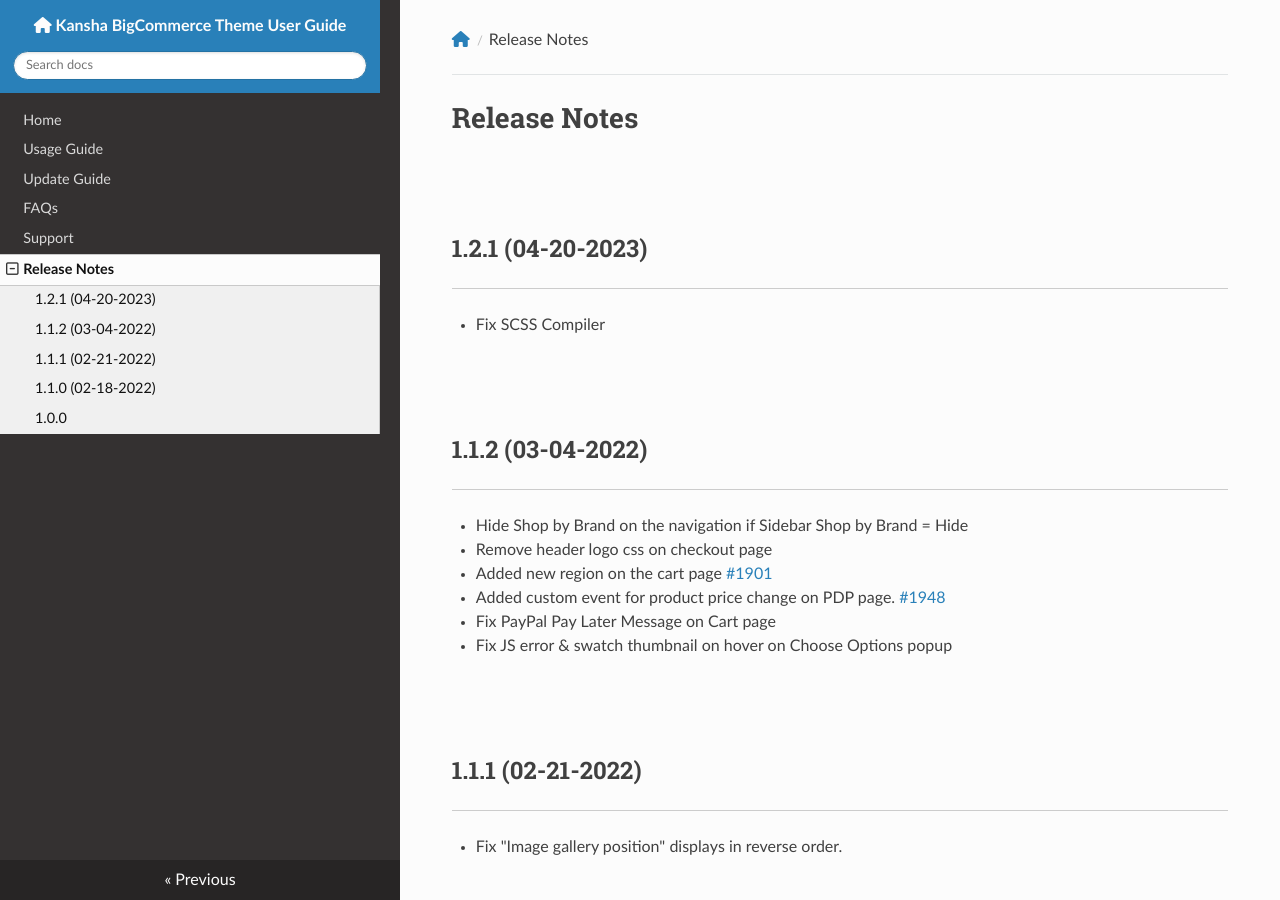
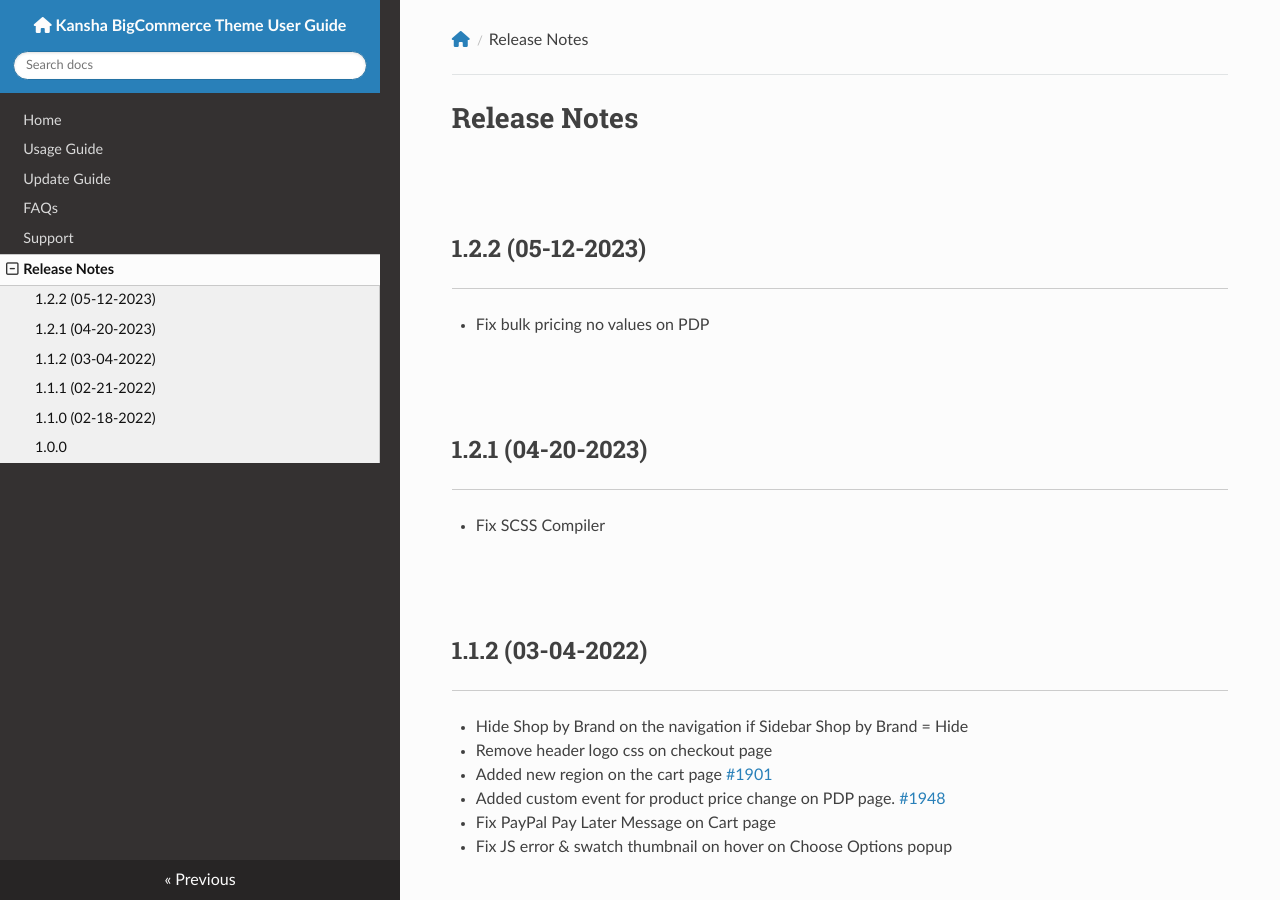
Before and after one commit to tvlgiao/bc-kansha-docs, an MkDocs documentation site: the page built from docs/changelog.md, in a window 1280 px wide and 900 px high. Built offline with MkDocs 1.6.1, drawn with Linux system fonts in a browser that asks for light colours; nearby versions of some CDN libraries.

Commit message:
Release 1.2.2

```diff
--- a/docs/changelog.md
+++ b/docs/changelog.md
@@ -1,4 +1,7 @@
 # Release Notes
+
+## 1.2.2 (05-12-2023)
+- Fix bulk pricing no values on PDP
 
 ## 1.2.1 (04-20-2023)
 - Fix SCSS Compiler
```
